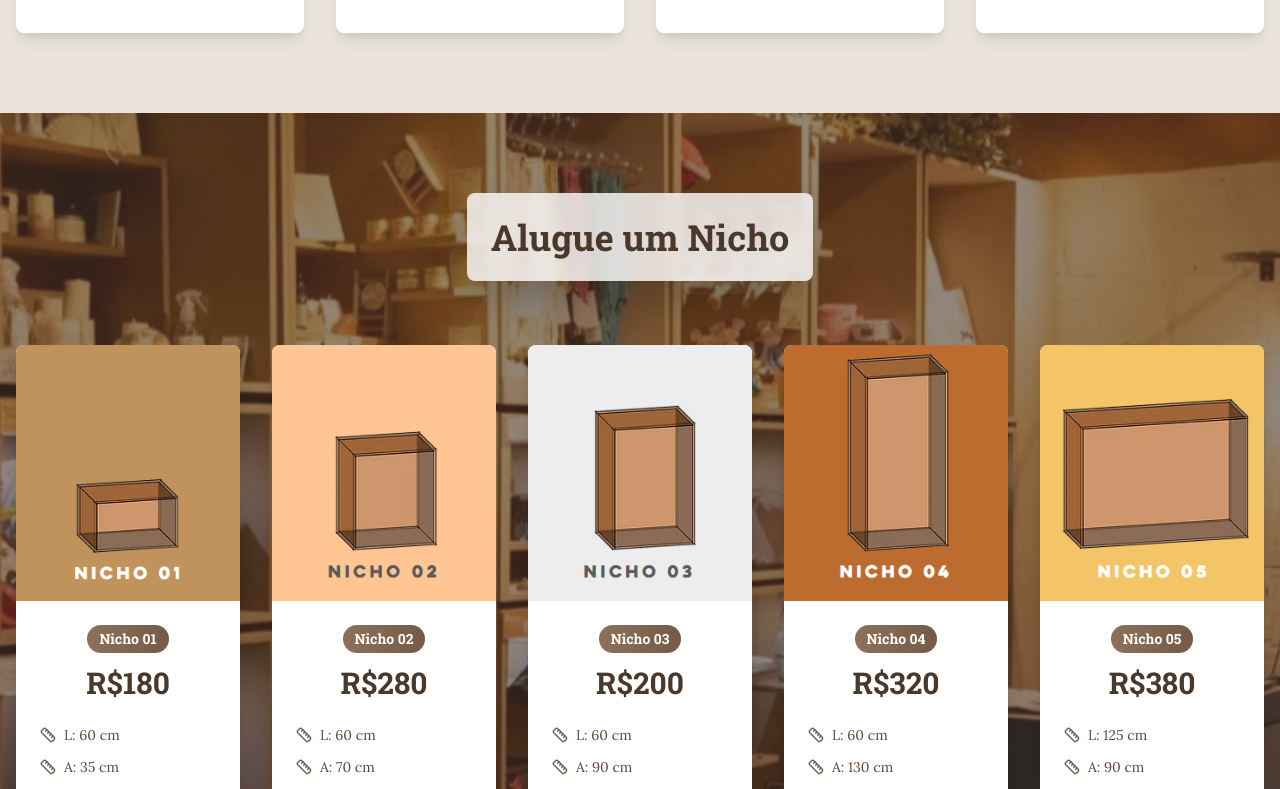
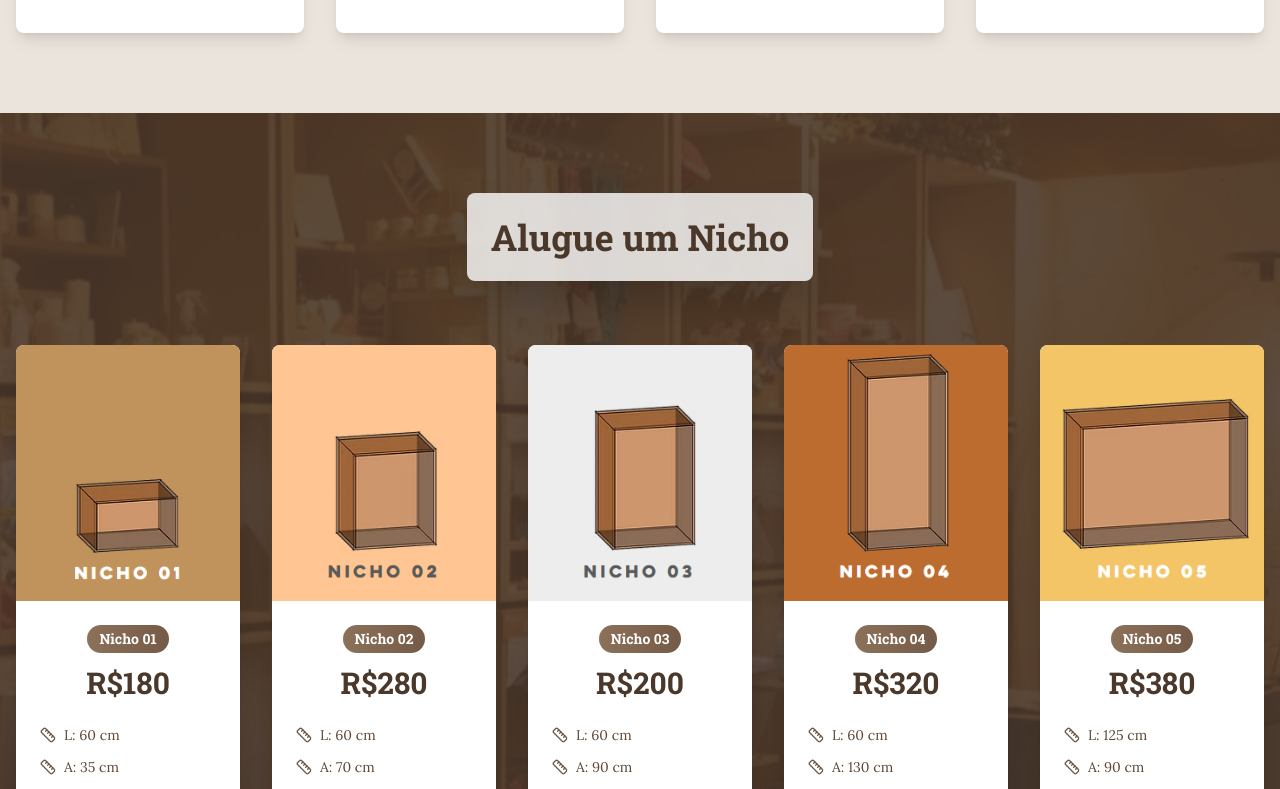
Before and after one commit to hugowenner/furdunco, a React (Create React App) app: page / in a window 1280 px wide. Shown: the part 1771-2560 px from the top of the page. Built offline with nearby package versions, Linux system fonts and the light colour scheme.

Commit message:
Atualizado,imagens e site rodando em php e uma imagen ao fundo

```diff
--- a/src/components/Nichos.js
+++ b/src/components/Nichos.js
@@ -13,7 +13,7 @@ export default function Nichos() {
         className="absolute inset-0 bg-cover bg-center"
         style={{ backgroundImage: `url('/assets/furduncio.avif')` }}
       ></div>
-      <div className="absolute inset-0 bg-brown-800 opacity-60"></div>
+      <div className="absolute inset-0 bg-brown-800 opacity-90"></div>
 
       {/* Conteúdo principal da seção */}
       <div className="container mx-auto px-4 relative z-10">
```
